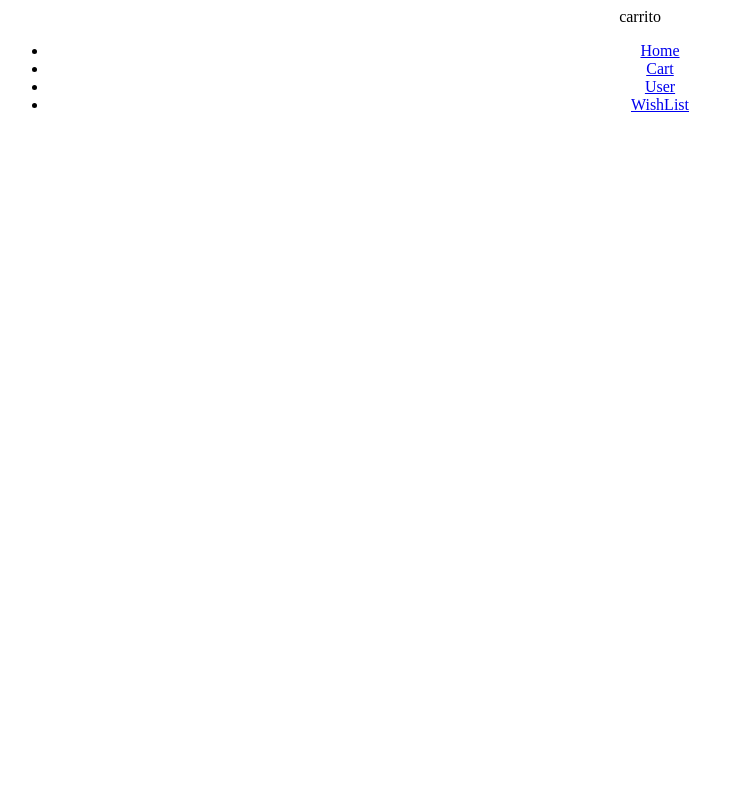
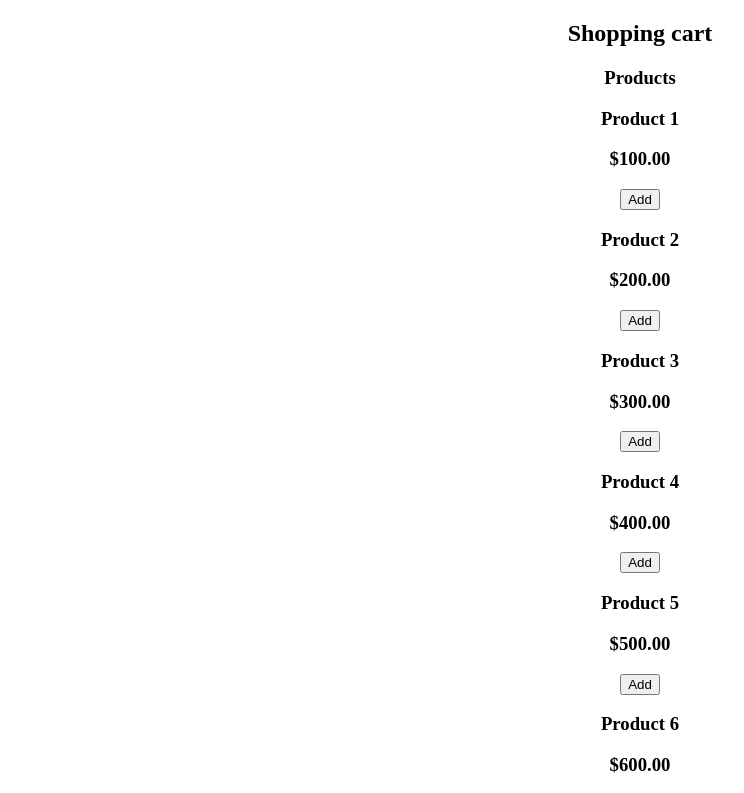
Before and after one commit to alefidececchi/ECOMMERCE, a React (Create React App) app in the folder client/: page /shopping in a window 1280 px wide. Shown: the top 793 px of the page, without its empty margins (0-744 px from the left). Built offline with nearby package versions, Linux system fonts and the light colour scheme.

Commit message:
shopppingCart

```diff
--- /dev/null
+++ b/client/src/Redux/shoppingSlice/shoping.slice.js
@@ -0,0 +1 @@
+import { createSlice } from "@reduxjs/toolkit";
--- /dev/null
+++ b/client/src/Redux/store/actions/shoppingAction.js
@@ -0,0 +1,6 @@
+export const TYPES = {
+    ADD_TO_CART: 'ADD_TO_CART',
+    REMOVE_ONE_FROM_CART: 'REMOVE_ONE_FROM_CART',
+    REMOVE_ALL_FROM_CART: 'REMOVE_ALL_FROM_CART',
+    CLEAR_CART: 'CLEAR_CART'
+}
--- /dev/null
+++ b/client/src/Redux/store/reducers/shoppingReducer.js
@@ -0,0 +1,63 @@
+import { TYPES } from "../actions/shoppingAction";
+
+export const shoppingInitialState = {
+    products: [
+        {id: 1, name:'Product 1', price: 100},
+        {id: 2, name:'Product 2', price: 200},
+        {id: 3, name:'Product 3', price: 300},
+        {id: 4, name:'Product 4', price: 400},
+        {id: 5, name:'Product 5', price: 500},
+        {id: 6, name:'Product 6', price: 600},
+    ],
+    cart: []
+}
+
+export function shoppingReducer(state, action){
+    switch(action.type){
+        case TYPES.ADD_TO_CART:{
+            let newItem = state.products.find(
+                (product) => product.id === action.payload
+              );
+              //console.log(newItem);
+
+              let itemInCart = state.cart.find((item) => item.id === newItem.id);
+
+              return itemInCart
+                ? {
+                    ...state,
+                    cart: state.cart.map((item) =>
+                      item.id === newItem.id
+                        ? { ...item, quantity: item.quantity + 1 }
+                        : item
+                    ),
+                  }
+                : {
+                    ...state,
+                    cart: [...state.cart, { ...newItem, quantity: 1 }],
+                  };
+
+        }
+        case TYPES.REMOVE_ONE_FROM_CART:{
+            let itemToDelete = state.cart.find(item => item.id === action.payload)
+
+            return itemToDelete.quantity > 1 ? {
+                ...state,
+                cart: state.cart.map(item => item.id === action.payload ? {...item, quantity: item.quantity - 1} : item)
+            } : {
+                ...state,
+                cart: state.cart.filter(item => item.id !== action.payload)
+            }
+        }
+        case TYPES.REMOVE_ALL_FROM_CART:{
+            return{
+                ...state,
+                cart: state.cart.filter((item) => item.id !== action.payload)
+            }
+        }
+        case TYPES.CLEAR_CART:{
+            return shoppingInitialState
+        }
+
+        default: return state;
+    }
+}
--- a/client/src/Redux/store/store.js
+++ b/client/src/Redux/store/store.js
@@ -1,11 +1,10 @@
-import { configureStore } from '@reduxjs/toolkit';
+import { configureStore, createStore } from '@reduxjs/toolkit';
+import { shoppingReducer } from './reducers/shoppingReducer';
 
 
-const store = configureStore({
-  reducer: {
+const store = createStore(shoppingReducer)
 
-  }
-})
+
 
 
 export default store;
--- /dev/null
+++ b/client/src/components/Shopping/CartItem.jsx
@@ -0,0 +1,15 @@
+const CartItem = ({ data, delFromCart }) =>{
+
+    let { id, name, price, quantity } = data
+    return(
+        <div>
+            <h1>{name}</h1>
+            <h4>${price}.00 x {quantity} = ${price * quantity}.00</h4>
+            <button onClick={() => delFromCart(id)}>Delete one</button>
+            <br />
+            <button onClick={() => delFromCart(id, true)}>Delete all</button>
+        </div>
+    )
+}
+
+export default CartItem
--- /dev/null
+++ b/client/src/components/Shopping/productItem.jsx
@@ -0,0 +1,15 @@
+
+
+const productItem = ({data, addToCart}) =>{
+    let { id, name, price } = data
+
+    return (
+    <div>
+        <h1>{name}</h1>
+        <h3>${price}.00</h3>
+        <button onClick={() => addToCart(id)}>Add</button>
+
+    </div>)
+}
+
+export default productItem
--- a/client/src/components/Shopping/shopping.jsx
+++ b/client/src/components/Shopping/shopping.jsx
@@ -1,9 +1,48 @@
-import React from 'react';
+import React, { useReducer } from 'react';
+import { TYPES } from '../../Redux/store/actions/shoppingAction';
+import { shoppingReducer, shoppingInitialState } from '../../Redux/store/reducers/shoppingReducer'
+import CartItem from './CartItem';
+import ProductItem from './productItem';
 
 const Shopping = () => {
+  const [state, dispatch] = useReducer(shoppingReducer, shoppingInitialState)
+  const {products, cart} = state;
+
+  console.log(cart)
+
+  const addToCart = (id) =>{
+
+    dispatch({ type: TYPES.ADD_TO_CART, payload: id })
+  }
+
+  const delFromCart = (id, all = false) =>{
+
+    if(all){
+      dispatch({type: TYPES.REMOVE_ALL_FROM_CART, payload: id})
+    }
+    else{
+      dispatch({type: TYPES.REMOVE_ONE_FROM_CART, payload: id})
+    }
+  }
+
+  const clearCart = () =>{
+    dispatch({type: TYPES.CLEAR_CART})
+  }
+
   return (
     <div>
-      carrito
+      <h2>Shopping cart</h2>
+      <h3>Products</h3>
+      <article className='box'>
+      {products.map((product) => <ProductItem key={product.id} data={product} addToCart={addToCart}/>)}
+      </article>
+      <h3>Cart</h3>
+      <article className='box'>
+        <button onClick={clearCart}>Clear cart</button>
+        {
+          cart.map((item, index) => <CartItem key={item.index} data={item} delFromCart={delFromCart}/>)
+        }
+      </article>
     </div>
   );
 }
```
